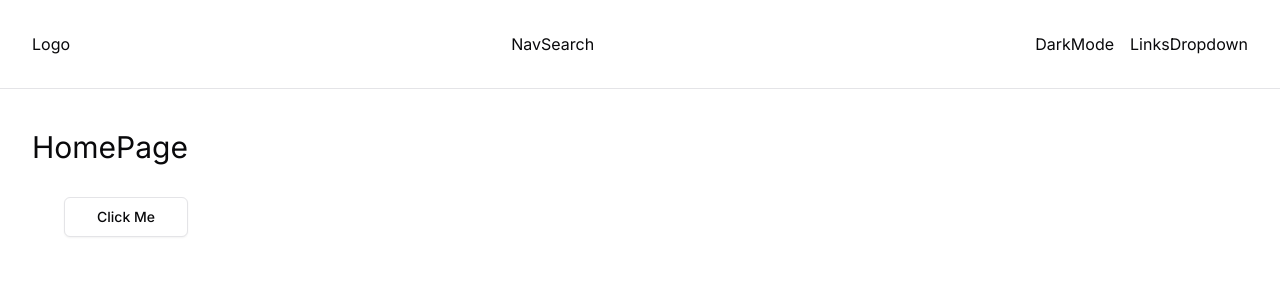
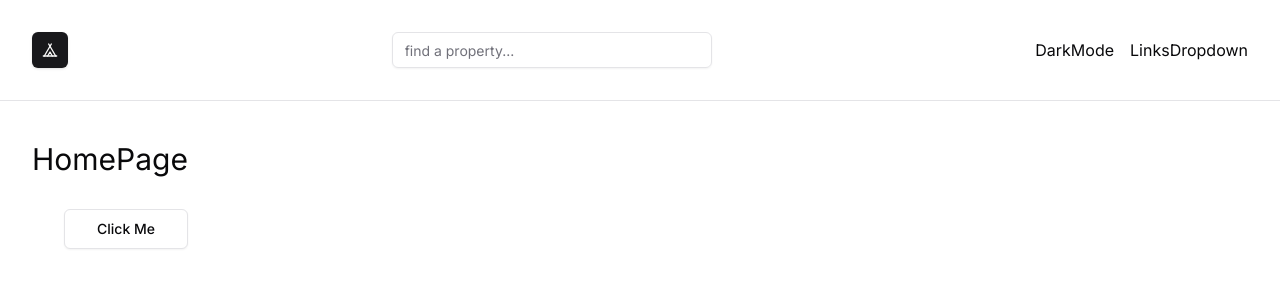
Before and after one commit to kimamovic21/nextjs-udemy-course-home-away-johnsmilga, a Next.js app in the folder home-away/: page / in a window 1280 px wide. Shown: the top 300 px of the page. Built offline with nearby package versions, Linux system fonts and the light colour scheme.

Commit message:
56. Logo and NavSearch Components
-u terminalu instaliran paket React Icons
-u komponentu Logo.tsx dodane komponente Link, Button i LuTent
-u komponentu NavSearch.tsx dodana komponenta Input

```diff
--- a/home-away/components/navbar/Logo.tsx
+++ b/home-away/components/navbar/Logo.tsx
@@ -1,6 +1,14 @@
+import { LuTent } from 'react-icons/lu';
+import { Button } from '../ui/button';
+import Link from 'next/link';
+
 function Logo() {
   return (
-    <div>Logo</div>
+    <Button size='icon' asChild>
+      <Link href='/'>
+        <LuTent className='w-6 h-6' />
+      </Link>
+    </Button>
   );
 };
 
--- a/home-away/components/navbar/NavSearch.tsx
+++ b/home-away/components/navbar/NavSearch.tsx
@@ -1,6 +1,12 @@
+import { Input } from '../ui/input';
+
 function NavSearch() {
   return (
-    <div>NavSearch</div>
+    <Input
+      type='search'
+      placeholder='find a property...'
+      className='max-w-xs dark:bg-muted '
+    />
   );
 };
 
--- a/home-away/package.json
+++ b/home-away/package.json
@@ -28,6 +28,7 @@
     "react": "^18",
     "react-day-picker": "^8.10.1",
     "react-dom": "^18",
+    "react-icons": "^5.3.0",
     "tailwind-merge": "^2.5.4",
     "tailwindcss-animate": "^1.0.7"
   },
```
Also changed, not shown: 2 other files (tests, documents, lock files or other folders).
